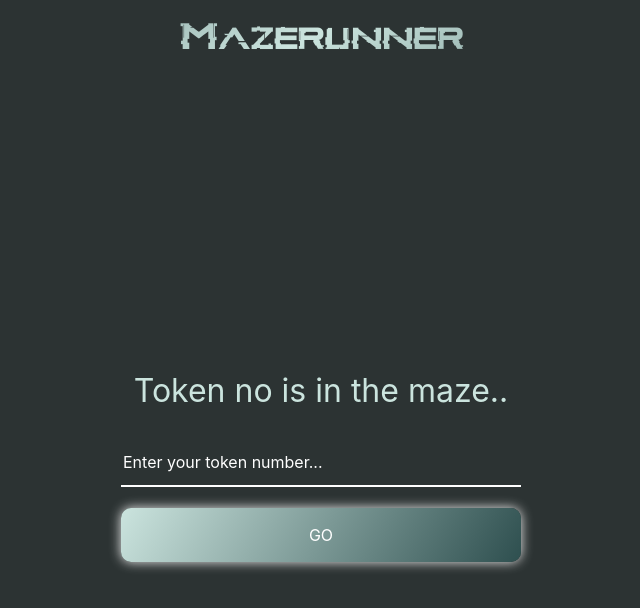
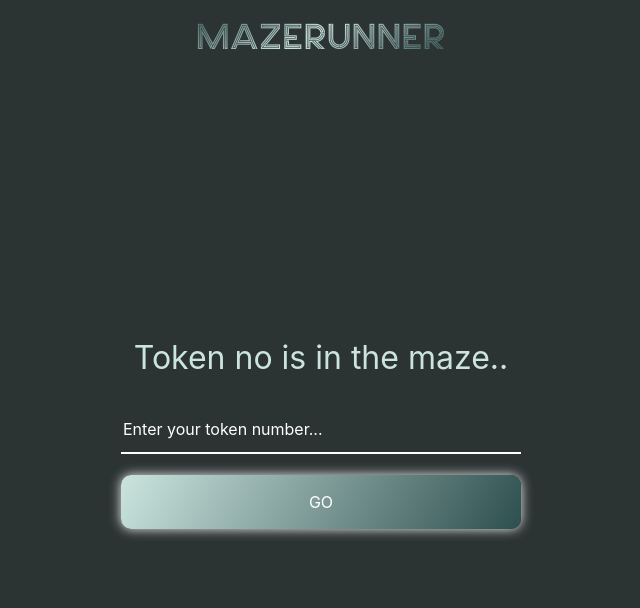
Before and after one commit to Anuragchandra221/Mazerunner, a React (Create React App) app: page / in a window 1280 px wide. Shown: the top 608 px of the page, without its empty margins (319-959 px from the left). Built offline with nearby package versions, Linux system fonts and the light colour scheme; no server answers; the database is empty.

Commit message:
Font updated

```diff
--- a/src/App.css
+++ b/src/App.css
@@ -1,6 +1,6 @@
 @font-face {
   font-family: glitch;
-  src: url('./utils/Glitch inside.otf');
+  src: url('./utils/Choir.ttf');
 }
 .App {
   text-align: center;
--- a/src/Components/Home.js
+++ b/src/Components/Home.js
@@ -18,11 +18,9 @@ function Home() {
 
   },[])
   return (
-    <div className='h-100'>
-      <div className='text text-center'>
-        <h2 className='pt-3'>Mazerunner</h2>
-      </div>
-      <div className='home  h-100 d-flex justify-content-center align-items-center' >
+    <div className='home h-100 d-flex justify-content-start align-items-center' style={{flexDirection:'column'}}>
+      <h2 className='text-center pt-3'>Mazerunner</h2>
+      <div className='home h-100 d-flex justify-content-center align-items-center' >
           <p className='text pb-0 m-0 mb-4'>Token no <span className='token'>{token}</span> is in the maze..</p>
           <div className='inputdiv'>
 
@@ -31,7 +29,7 @@ function Home() {
           </div>
 
       </div>
-      </div>
+    </div>
   )
 }
 
```
Also changed, not shown: src/utils/Choir.ttf (added).
